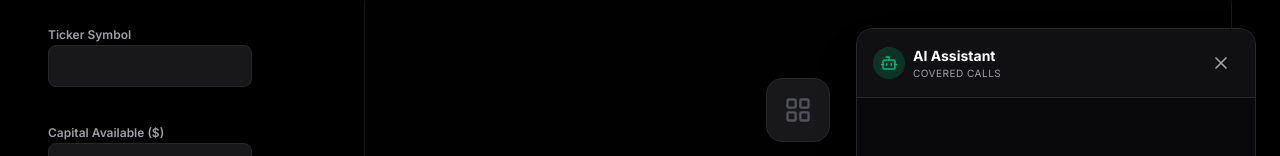
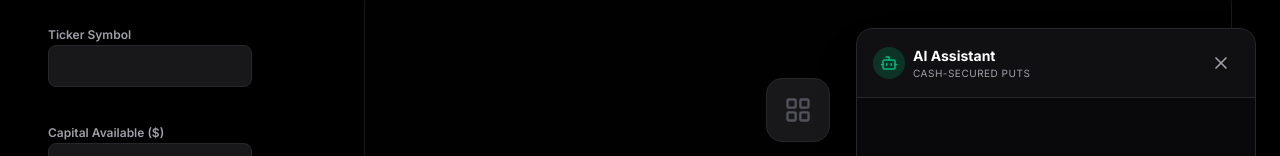
Before and after one commit to PrathamMehta08/Option-CSP, a Next.js app: page / in a window 1280 px wide. Both pictures are taken after a click on the button 1228 px from the left and 748 px from the top of the page. Shown: the part 148-304 px from the top of the page. Built offline with nearby package versions, Linux system fonts and the light colour scheme.

Commit message:
style: rename AI assistant to Cash-Secured Puts

```diff
--- a/src/components/LLMChatbot.tsx
+++ b/src/components/LLMChatbot.tsx
@@ -128,7 +128,7 @@ export default function LLMChatbot({
             </div>
             <div>
               <h3 className="font-bold text-white text-sm">AI Assistant</h3>
-              <p className="text-[10px] text-zinc-400 uppercase tracking-wider">Covered Calls</p>
+              <p className="text-[10px] text-zinc-400 uppercase tracking-wider">Cash-Secured Puts</p>
             </div>
           </div>
           <button
```
